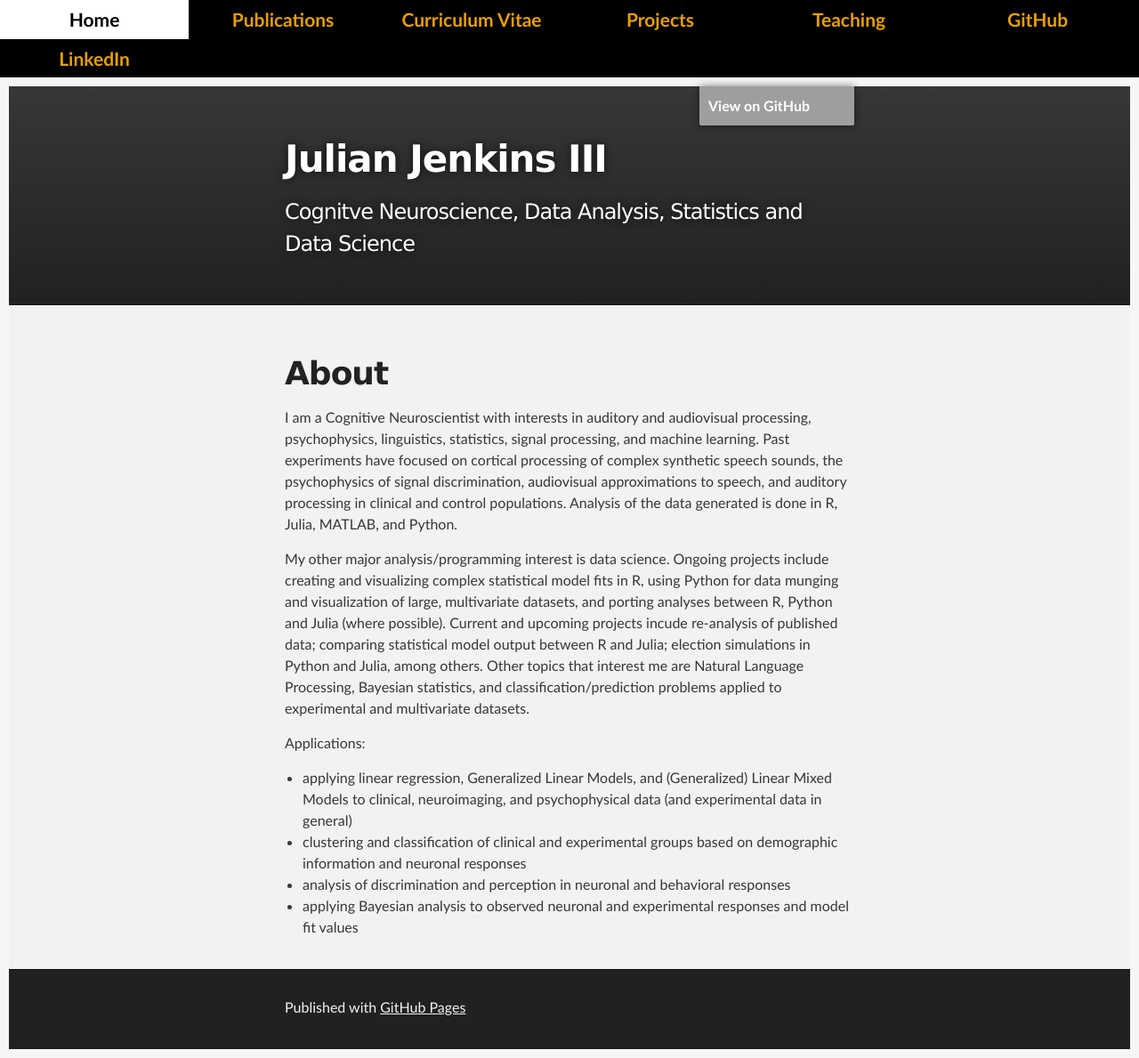
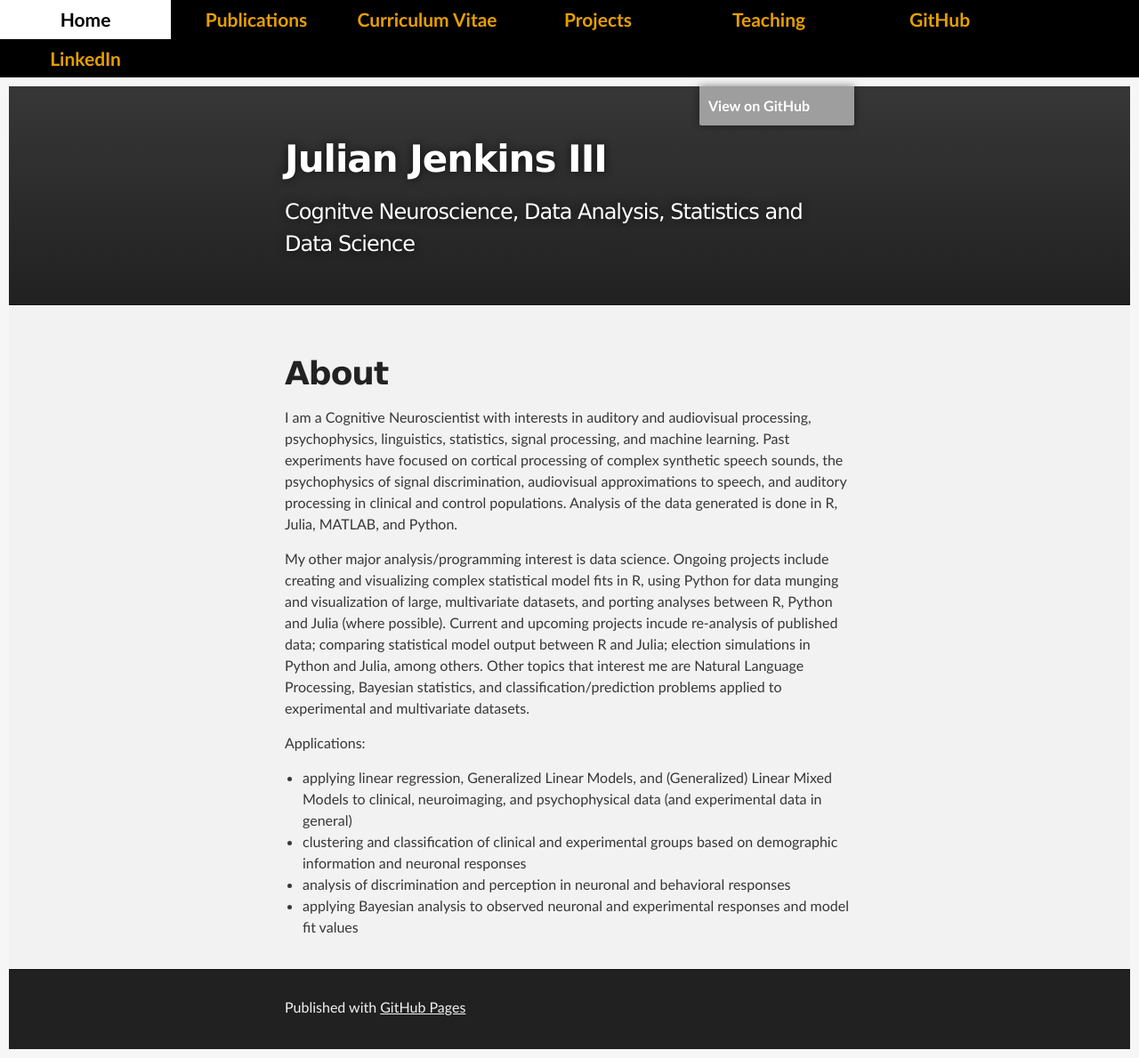
Before and after one commit to julian3rd/julian3rd.github.io, a Jekyll site: the page built from index.html, in a window 1280 px wide. Shown: the whole page at 89% size. Built offline with Jekyll 4.4.1, drawn with Linux system fonts in a browser that asks for light colours; Markdown is read by kramdown in place of the engine named in the settings; grey boxes are pictures that could not be loaded.

Commit message:
updated navigation

```diff
--- a/_includes/page-style.html
+++ b/_includes/page-style.html
@@ -17,7 +17,6 @@
     text-align: center;
     text-transform: capitalize;
     -webkit-font-smoothing: antialiased;
-    white-space: nowrap;
     overflow: hidden;
 }
 
@@ -34,7 +33,7 @@
 
 #nav a:link, a:visited {
     display: block;
-    width: 200px;
+    width: 180px;
     font-weight: bold;
     color:#E69F00;
     background-color:black;
```
Also changed, not shown: 3 other files.
